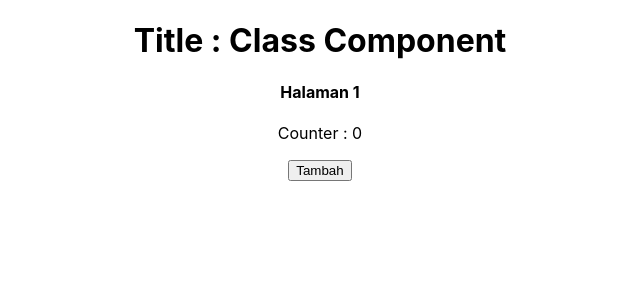
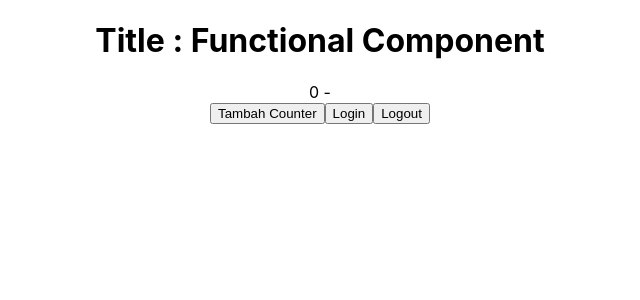
Before and after one commit to rifqifinaldy/Playground-Typescript-React, a React (Create React App) app: page / in a window 1280 px wide. Shown: the top 300 px of the page, without its empty margins (320-960 px from the left). Built offline with nearby package versions, Linux system fonts and the light colour scheme; the HTML template or start-up script is replaced by a standard one.

Commit message:
Install Redux, Material UI

```diff
--- a/src/App.tsx
+++ b/src/App.tsx
@@ -3,6 +3,7 @@ import "./App.css";
 import AddToList from "./Components/AddToList";
 import Card from "./Components/Card";
 import ClassComponent from "./Components/ClassComponent";
+import FunctionalComponent from "./Components/FunctionalComponent";
 import { Gudang } from "./Interface/Gudang";
 
 function App() {
@@ -26,7 +27,11 @@ function App() {
       {/* <h1>Gudang</h1>
       <AddToList barang={barang} setBarang={setBarang}/>
       <Card barang={barang} /> */}
-      <ClassComponent namaHalaman="Halaman 1" title="Title : Class Component"/>
+      {/* <ClassComponent namaHalaman="Halaman 1" title="Title : Class Component"/>
+      <FunctionalComponent title="This Has a child">
+        Ini Children
+      </FunctionalComponent> */}
+      <FunctionalComponent title="Title : Functional Component"/>
     </div>
   );
 }
--- /dev/null
+++ b/src/Components/FunctionalComponent.tsx
@@ -0,0 +1,62 @@
+import { useState, useEffect, FC, PropsWithChildren } from "react";
+
+type Props = {
+  title: string;
+};
+
+const FunctionalComponent: FC<Props> = (props) => {
+  const [counter, setCounter] = useState<number>(0);
+  const [user, setUser] = useState({
+    firstName: "",
+    lastName: "",
+  });
+
+  function addCounter(param: number): void {
+    setCounter(param + 1);
+  }
+
+  function login() {
+    setUser({
+      firstName: "Rifqi",
+      lastName: "Finaldy",
+    });
+  }
+
+  function logout() {
+    setUser({
+      firstName: "",
+      lastName: "",
+    });
+  }
+  useEffect(() => {
+    //   GET DATA FROM SERVER
+  }, [JSON.stringify(user)]);
+
+  return (
+    <div>
+      <h1>{props.title}</h1>
+      {props.children}
+      {counter} {user.firstName}-{user.lastName}
+      <br />
+      <button onClick={() => addCounter(counter)}>Tambah Counter</button>
+      {user.firstName !== "" && <DataUser />}
+      <button onClick={login}>Login</button>
+      <button onClick={logout}>Logout</button>
+    </div>
+  );
+};
+
+const DataUser: FC = () => {
+  useEffect(() => {
+    let condition = true;
+    console.log("Mounted", condition);
+    return () => {
+      let condition = false;
+      console.log("HILANG", condition);
+    };
+  }, []);
+
+  return <div>Berhasil Login</div>;
+};
+
+export default FunctionalComponent;
```
Also changed, not shown: package.json (+8 -0 lines), 1 other file (tests, documents, lock files or other folders).
